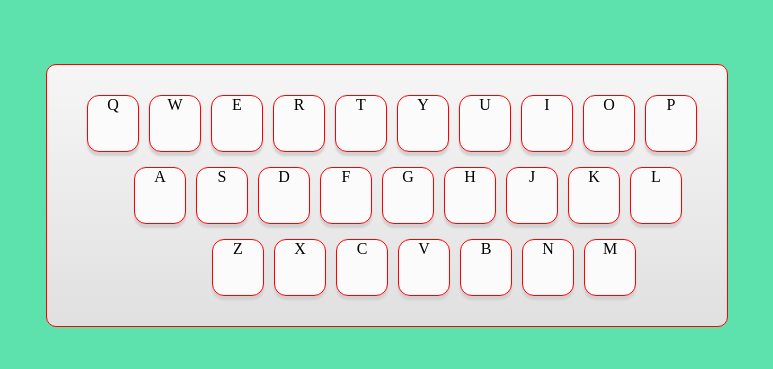
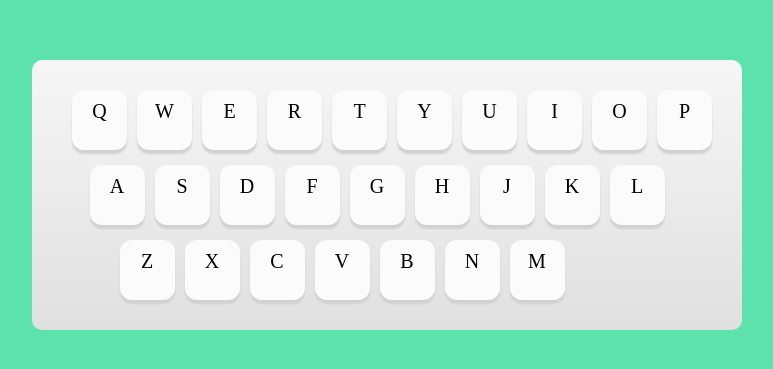
Before and after one commit to YangYan-WH/keyNav-demo, a plain HTML site: page index.html in a window 1280 px wide. Shown: the part 205-574 px from the top of the page, without its empty margins (253-1026 px from the left). Drawn offline with Linux system fonts and the light colour scheme.

Commit message:
update style

```diff
--- a/index.html
+++ b/index.html
@@ -50,7 +50,9 @@
             index2 = 0
             while(index2 < row.length){
                 kbd = document.createElement('kbd');
-                kbd.textContent = row[index2];
+                span = document.createElement('span');
+                span.textContent = row[index2];
+                kbd.appendChild(span);
                 button = document.createElement('button');
                 button.textContent = '编辑';
                 button.id = row[index2];
--- a/style.css
+++ b/style.css
@@ -6,7 +6,7 @@ a{
     text-decoration: none;
 }
 kbd{
-    border: 1px solid red;
+    /* border: 1px solid red; */
     width: 4em;
     height: 4em;
     display: inline-block;
@@ -14,15 +14,21 @@ kbd{
     position: relative;
     background-color: #fbfbfb;
     font-family: bahnschrift;
-    font-size: 16px;
+
     border-radius: 12px;
     margin-left: 10px;
     margin-top: 15px;
     box-shadow: 0px 4px 2px 0px rgba(209,209,209,1);
-    width: 50px;
-    height: 55px;
+    width: 55px;
+    height: 60px;
+}
+kbd>span{
+    font-size: 20px;
+    display: inline-block;
+    margin-top: 10px;
 }
 kbd>button{
+    font-size: 10px;
     position: absolute;
     right: 0;
     bottom: 0;
@@ -42,7 +48,7 @@ main{
     align-items:center;
 }
 main > .wrapper{
-    border: 1px solid red;
+    /* border: 1px solid red; */
     padding: 15px 30px ;
     background: linear-gradient(to bottom, rgba(246,246,246,1) 0%, rgba(224,224,224,1) 100%);
     border-radius: 10px;
@@ -51,10 +57,10 @@ main > .wrapper>div:last-child{
     margin-bottom: 15px;
 }
 main >div> div:nth-child(2){
-    margin-left: 2em;
+    margin-left: -30px;
 }
 main >div> div:nth-child(3){
-    margin-left: 4em;
+    margin-left: -100px;
 }
 main >.wrapper {
     display: inline-block;
```
